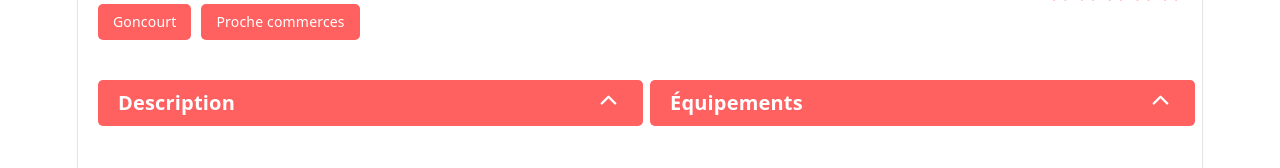
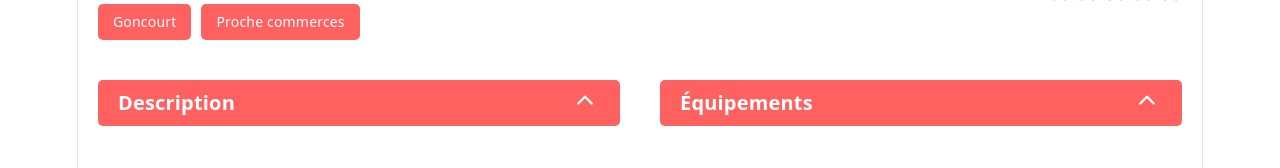
Before and after one commit to malkilina04-hue/Kasa, a React (Vite) app: page /logement/0979876d in a window 1280 px wide. Shown: the part 632-800 px from the top of the page. Built offline with nearby package versions, Linux system fonts and the light colour scheme.

Commit message:
Collapses logement

```diff
--- a/src/components/Collapse/index.scss
+++ b/src/components/Collapse/index.scss
@@ -1,9 +1,7 @@
 .collapse {
     margin: 10px 0;
-    width: 85%;
 
     .collapse-header {
-        width: 95%;
         display: flex;
         justify-content: space-between;
         align-items: center;
@@ -23,7 +21,6 @@
             font-size: 18px;
             cursor: pointer;
         }
-
     }
 
     .arrow {
@@ -38,6 +35,5 @@
         background-color: #f6f6f6;
         padding: 20px;
         border-radius: 0 0 5px 5px;
-        width: 90%;
     }
 }
--- a/src/pages/Logement.scss
+++ b/src/pages/Logement.scss
@@ -35,15 +35,13 @@
 
 .collapses {
     display: flex;
-    gap: 20px;
+    gap: 40px;
     margin: 20px 0;
+
+    .collapse {
+        flex: 1;
+    }
 }
-
-.collapses > div {
-    flex: 1;
-}
-
-
 
 .tags {
     display: flex;
```
Lines whose indentation alone changed are shown as unchanged.
